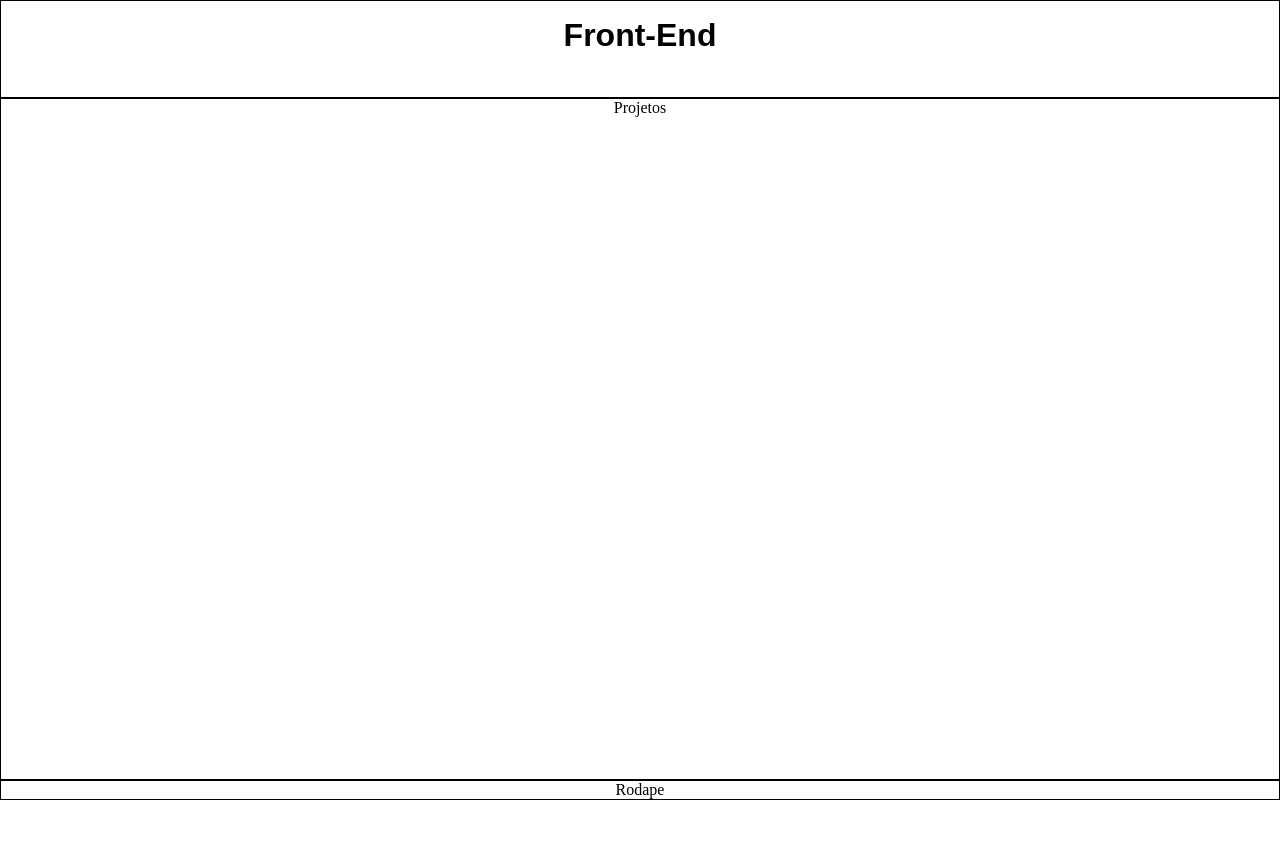
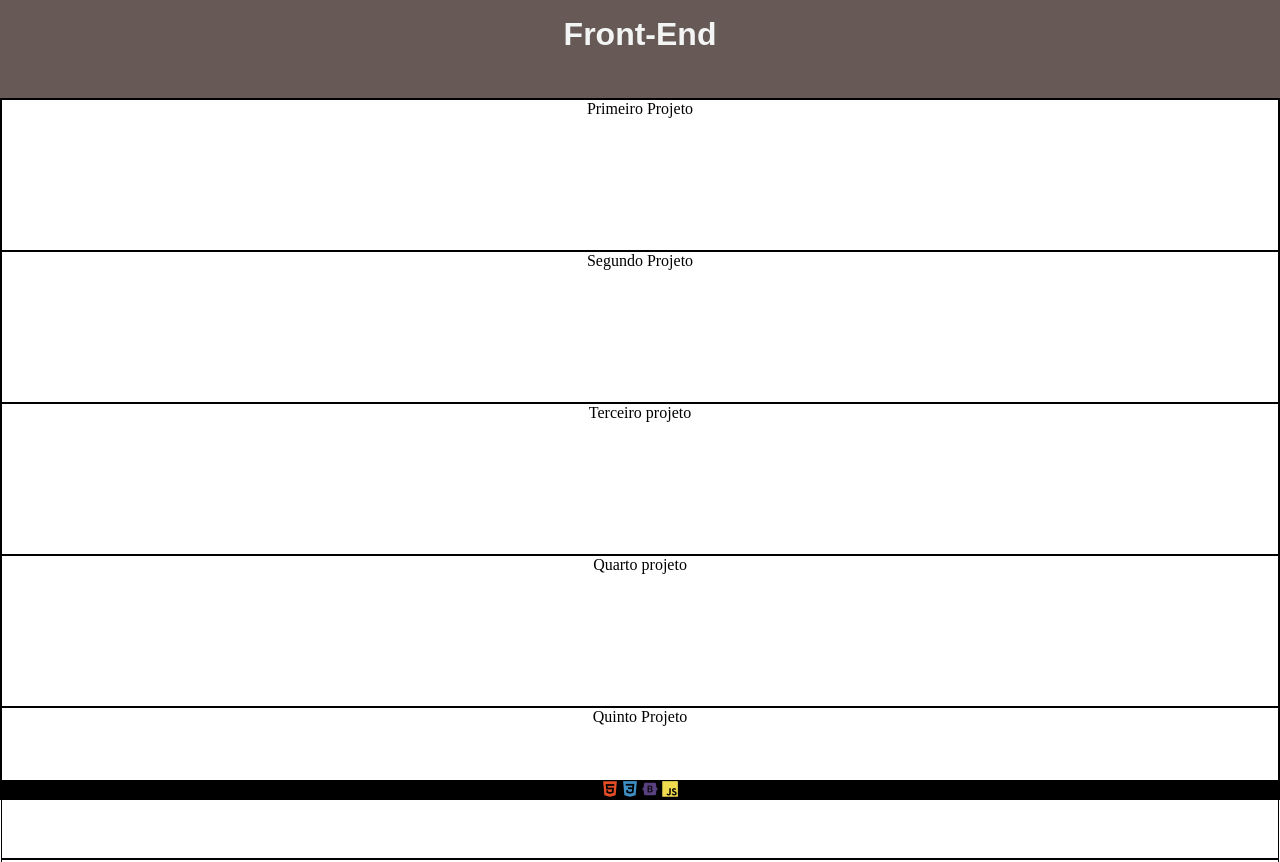
Before and after one commit to diegoperesmarques/diegoperesmarques.github.io, a plain HTML site: page frontend.html in a window 1280 px wide. Shown: the top 862 px of the page. Before the commit the page ends 800 px from the top, so only its background shows below. Drawn offline with nearby package versions, Linux system fonts and the light colour scheme.

Commit message:
Formatação do título e rodapé da página, adicionando ícones no rodapé da página

```diff
--- a/assets/css/frontend.css
+++ b/assets/css/frontend.css
@@ -16,9 +16,14 @@
 
     padding-top: 2vh;
 
+    background-color: #675A56;
+
+    /* formatações texto */
     font-family: Arial, Helvetica, sans-serif;
     font-size: 200%;
     font-weight: bolder;
+    color: #F2F5F4;
+
 
 }
 
@@ -30,6 +35,9 @@
     grid-row-end: 9;
 }
 
+.projeto {
+    height: 150px;
+}
 
 #rodape {
     grid-column-start: 1;
@@ -39,4 +47,7 @@
     grid-row-end: 9;
 
     text-align: center;
+
+    background-color: black;
+    color: #F2F5F4;
 }
--- a/frontend.html
+++ b/frontend.html
@@ -6,13 +6,31 @@
     <meta name="viewport" content="width=device-width, initial-scale=1.0">
     <link rel="stylesheet" href="assets/css/estilo.css">
     <link rel="stylesheet" href="assets/css/frontend.css">
+    <!-- importação dos ícones -->
+    <link rel="stylesheet" href="https://cdn.jsdelivr.net/gh/devicons/devicon@v2.14.0/devicon.min.css">
     <title>Projetos Front-End</title>
 </head>
 <body>
     <div class="container">
-        <div class = "caixa" id="titulo">Front-End</div>
-        <div class = "caixa" id="projetos">Projetos</div>
-        <div class = "caixa" id="rodape">Rodape</div>
+        <div id="titulo">Front-End</div>
+
+        <div class = "caixa" id="projetos">
+            <div class="projeto caixa">Primeiro Projeto</div>
+            <div class="projeto caixa">Segundo Projeto</div>
+            <div class="projeto caixa">Terceiro projeto</div>
+            <div class="projeto caixa">Quarto projeto</div>
+            <div class="projeto caixa">Quinto Projeto</div>
+            <div class="projeto caixa">Sexto Projeto</div>
+            <div class="projeto caixa">Sétimo projeto</div>
+        </div>
+
+
+        <div id="rodape">
+        <i class="devicon-html5-plain colored"></i>
+        <i class="devicon-css3-plain colored"></i>
+        <i class="devicon-bootstrap-plain colored"></i>
+        <i class="devicon-javascript-plain colored"></i>
+        </div>
     </div>
 </body>
 </html>
```
